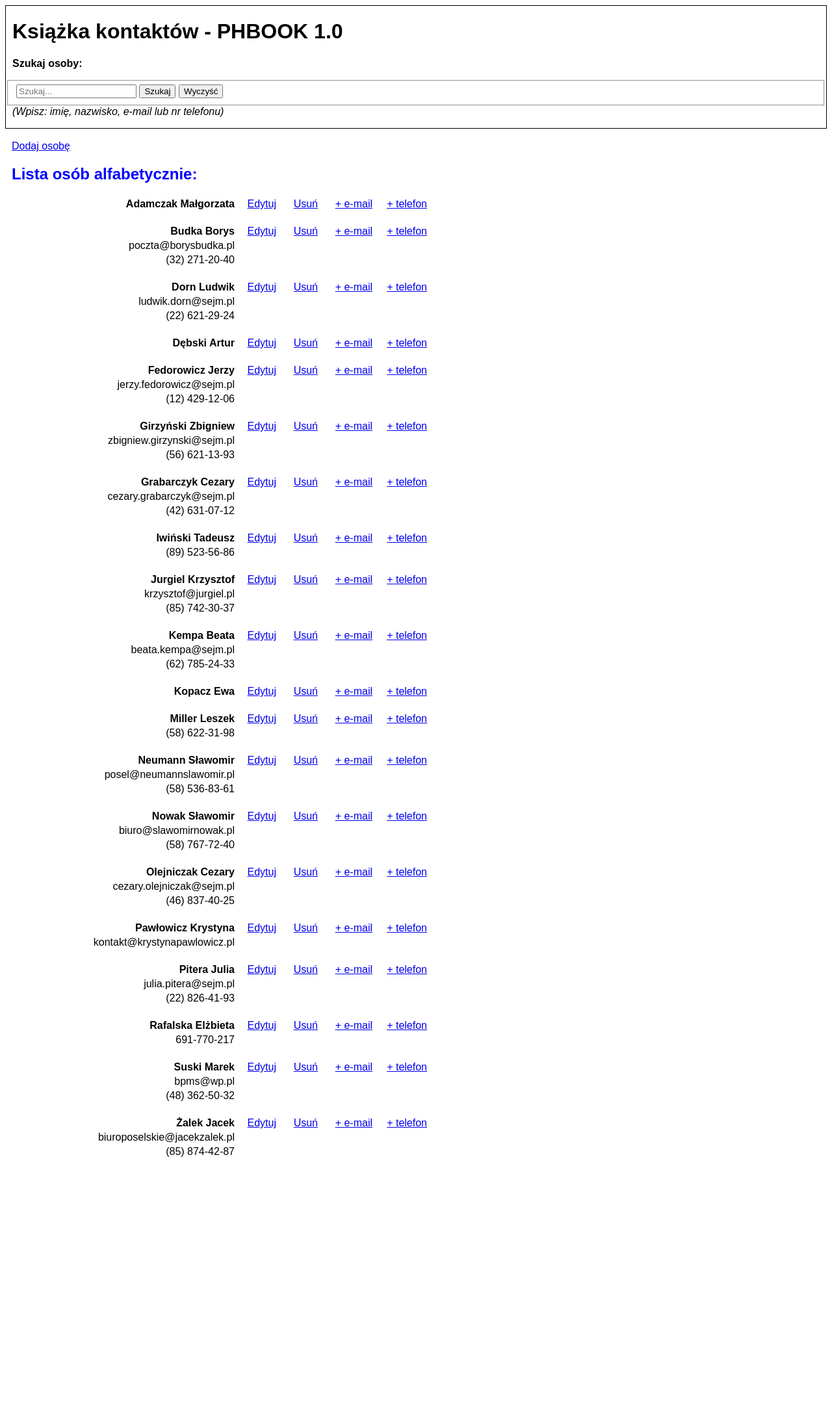
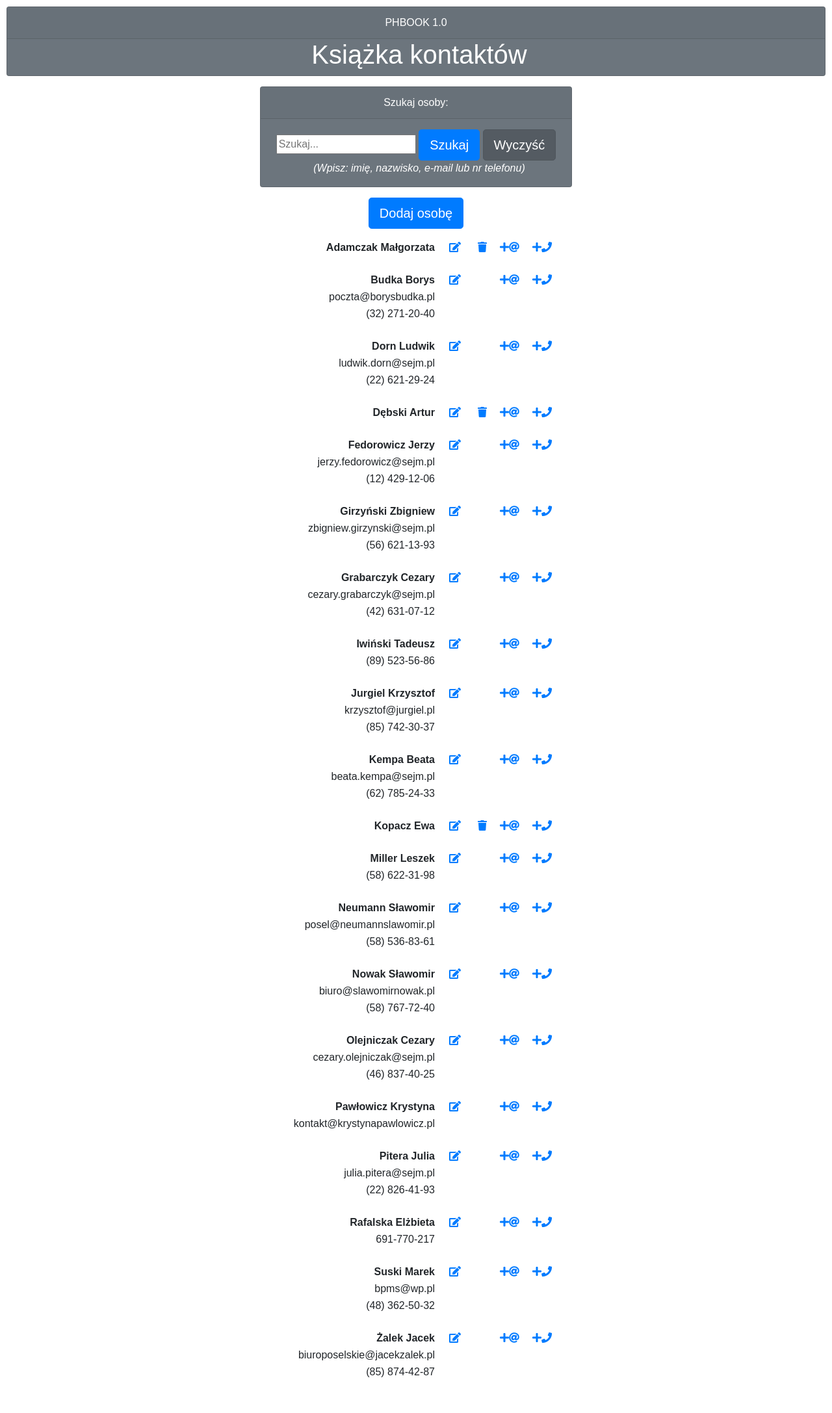
Before and after one commit to DanielzGIThub/Phonebook_app, a Django app: page /phbook/index/ in a window 1280 px wide. Shown: the whole page at 65% size. Before the commit the page ends 1780 px from the top, so only its background shows below. Run offline with Django 3.2, Linux system fonts and the light colour scheme; data comes from the database, SQL or seed files in the repository; some libraries are stand-ins or nearby versions.

Commit message:
Styles update

```diff
--- a/phbook/templates/index.html
+++ b/phbook/templates/index.html
@@ -1,32 +1,41 @@
 {% extends 'main.html' %}
-
+{% load bootstrap %}
 {% block title %} Lista kontaktów {% endblock %}
 
 {% block body %}
-
-<div style="border: 1px solid black">
-    <h1 style="margin-left: 10px">Książka kontaktów - PHBOOK 1.0</h1>
-    <p style="margin-left: 10px"><b>Szukaj osoby:</b></p>
+<div class="card text-white bg-secondary mb-3">
+    <center>
+        <div class="card-header">PHBOOK 1.0</div>
+            <h1 style="margin-left: 10px">Książka kontaktów</h1>
+        </div>
+    </center>
+<div>
+<center>
+    <div class="card text-white bg-secondary mb-3"  style="max-width: 30rem;">
+        <div class="card-header">Szukaj osoby:</div>
             <p><form action="{% url 'search_results' %}" method="get">{% csrf_token %}
-        <fieldset>
                 <input name="q" type="text" placeholder="Szukaj...">
-            <input type="submit" value="Szukaj">
-            <input type="reset", value="Wyczyść">
-        </fieldset>
+                <input type="submit" class="btn btn-lg btn-primary" value="Szukaj">
+                <input type="reset" class="btn btn-secondary btn-lg active" value="Wyczyść">
                 <em style="margin-left: 10px">(Wpisz: imię, nazwisko, e-mail lub nr telefonu)</em>
             </p>
-</div><br>
-<div id='1'>
-    <a style="margin-left: 10px" href="{% url 'addperson' %}">Dodaj osobę</a>
-    <h2 style="margin-left: 10px">Lista osób alfabetycznie:</h2>
+    </div>
+</center>
+<center>
+    <div>
+        <a class="btn btn-lg btn-primary" href="{% url 'addperson' %}">Dodaj osobę</a>
         <p>
             {% for person in allpersons %}
             <table>
-            <tr><td  style="width: 350px";><b>{{person.lastname}} {{ person.firstname }}</b></td>
-            <td style="width: 60px;"><a href="{% url 'edit_person' person.id%}">Edytuj</a></td>
-            <td style="width: 60px;"><a href="{% url 'del_person' person.id%}">Usuń</a></td>
-            <td style="width: 80px;"><a href="{% url 'add_email' person.id%}">+ e-mail</a></td>
-            <td style="width: 80px;"><a href="{% url 'add_phone' person.id%}">+ telefon</a></td></tr>
+                <tr><td  style="width: 240px";><b>{{person.lastname}} {{ person.firstname }}</b></td>
+                <td style="width: 40px;"><a href="{% url 'edit_person' person.id%}"><i class="fas fa-edit"></i></a></td>
+                {% if person.email_set.all or person.phonenumber_set.all %}
+                <td style="width: 40px;"><a href="{% url 'del_person' person.id%}" class="disabled"></a></td>
+                {% else %}
+                <td style="width: 40px;"><a href="{% url 'del_person' person.id%}"><i class="fas fa-trash"></i></a></td>
+                {% endif %}
+                <td style="width: 50px;"><a href="{% url 'add_email' person.id%}"><i class="fas fa-plus"></i><i class="fas fa-at"></i></a></td>
+                <td style="width: 50px;"><a href="{% url 'add_phone' person.id%}"><i class="fas fa-plus"></i><i class="fas fa-phone"></i></a></td></tr>
                     {% for email in person.email_set.all %}
                     <tr><td>{{email.email}}</td><td></td><td></td><td></td><td></td></tr>
                     {% endfor %}
@@ -38,5 +47,5 @@
             {% endfor %}
         </p>
     </div>
-
+</center>
 {% endblock %}
--- a/phbook/templates/main.html
+++ b/phbook/templates/main.html
@@ -5,6 +5,9 @@
     <meta charset="UTF-8">
     <meta name="viewport" content="width=device-width, initial-scale=1.0">
     <meta http-equiv="X-UA-Compatible" content="ie=edge">
+    <link href="https://stackpath.bootstrapcdn.com/bootstrap/4.3.1/css/bootstrap.min.css" rel="stylesheet" />
+    <link rel="stylesheet" href="https://use.fontawesome.com/releases/v5.10.2/css/all.css"
+    integrity="sha384-rtJEYb85SiYWgfpCr0jn174XgJTn4rptSOQsMroFBPQSGLdOC5IbubP6lJ35qoM9" crossorigin="anonymous">
     <link href="{%static 'styles.css'%}" rel="stylesheet" />
     <title>{% block title %} {% endblock %}</title>
 </head>
--- a/phbook/urls.py
+++ b/phbook/urls.py
@@ -14,11 +14,3 @@ urlpatterns = [
     path('testphone/', views.phonesave, name='testphone'),
     path('testemail/', views.emailsave, name='testemail'),
 ]
-
-'''
-    path('all/', all_persons),
-    path('addperson/', add_person, name='addperson'),
-    path('editperson/<int:id>/', edit_person, name='edit_person'),
-    path('delperson/<int:id>/', del_person, name='del_person'),
-    path('addphone/<int:id>/', add_phone, name='add_phone'),
-    path('addemail/<int:id>/', add_email, name='add_email'),'''
--- a/phbook/views.py
+++ b/phbook/views.py
@@ -10,7 +10,9 @@ from django.contrib.auth.decorators import login_required
 
 def personlist1(request):
     allpersons = Person.objects.all().order_by('lastname')
-    context = {'allpersons': allpersons}
+    x=True
+    context = {'allpersons': allpersons, 'x': x}
+
 
     return render(request, 'index.html', context)
 
@@ -27,6 +29,7 @@ class SearchByPerson(generic.ListView):
         ).distinct()
         return object_list
 
+
 #@login_required
 def add_person(request):
     form = PersonAdd(request.POST or None)
@@ -34,6 +37,7 @@ def add_person(request):
         form.save()
         return redirect(personlist1)
     return render(request, 'new_person.html', {'form' : form})
+
 
 #@login_required
 def edit_person(request, id):
@@ -43,6 +47,7 @@ def edit_person(request, id):
         form.save()
         return redirect(personlist1)
     return render(request, 'new_person.html', {'form' : form})
+
 
 #@login_required
 def del_person(request, id):
@@ -57,10 +62,6 @@ def del_person(request, id):
 
     return render(request, 'confirm.html', {'person' : person, 'pname': pname})
 
-'''
-def response(request):
-    pname =str(person.firstname) + ' ' + str(person.lastname)
-    return render(request, 'response.html', {'pname': pname})'''
 
 @csrf_exempt
 def email(request):
@@ -72,22 +73,11 @@ def email(request):
     person.email_set.create(email=email)
     return redirect(personlist1)
 
-'''
-@csrf_exempt
-def phone(request):
-    #id = request.POST.get('id')
-    #return render(request, 'test.html', {'id': id})
-    id = request.POST.get('id')
-    phone = request.POST.get('phone')
-    person = Person.objects.get(pk=id)
-    person.phonenumber_set.create(phonenumber=phone)
-    return redirect(personlist1)
-'''
 
 #@login_required
 def phoneadd(request, id):
-    #id = request.POST.get('id')
     return render(request, 'addphone.html', {'id' : id})
+
 
 @csrf_exempt
 def phonesave(request):
@@ -97,10 +87,11 @@ def phonesave(request):
     person.phonenumber_set.create(phonenumber=phone)
     return redirect(personlist1)
 
+
 #@login_required
 def emailadd(request, id):
-    #id = request.POST.get('id')
     return render(request, 'addemail.html', {'id' : id})
+
 
 @csrf_exempt
 def emailsave(request):
--- a/phonebook/settings.py
+++ b/phonebook/settings.py
@@ -37,6 +37,7 @@ INSTALLED_APPS = [
     'django.contrib.sessions',
     'django.contrib.messages',
     'django.contrib.staticfiles',
+    'bootstrapform',
     'phbook'
 ]
 
--- a/requirements.txt
+++ b/requirements.txt
@@ -1,5 +1,6 @@
 astroid==2.2.5
 Django==2.2.5
+django-bootstrap-form==3.4
 isort==4.3.21
 lazy-object-proxy==1.4.2
 mccabe==0.6.1
--- a/static/styles.css
+++ b/static/styles.css
@@ -1,15 +1,14 @@
 body {
     font-family:Arial, Helvetica, sans-serif;
+    padding: 10px;
 }
 h2 {
-    color:blue;
+    color: red;
 }
 table {
     text-align: right;
-    width:
-    col style
 }
 
-#1 {
-    background-color: green;
+p {
+    padding
 }
```
Also changed, not shown: phbook/templates/addemail.html (+12 -8 lines), phbook/templates/addphone.html (+12 -8 lines), phbook/templates/confirm.html (+12 -6 lines), phbook/templates/new_person.html (+11 -5 lines), phbook/templates/searchresults.html (+17 -8 lines). Lines whose indentation alone changed are shown as unchanged.
